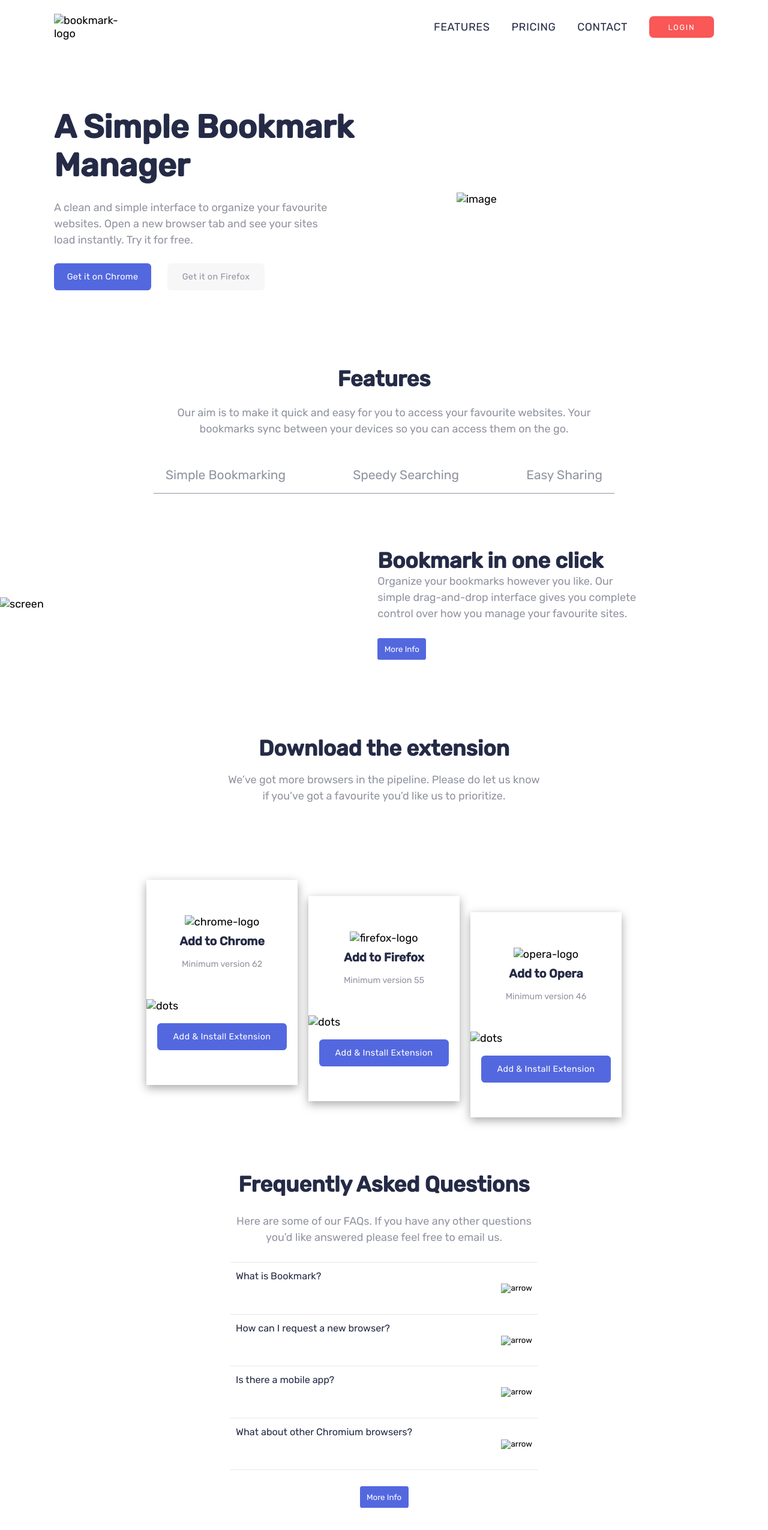
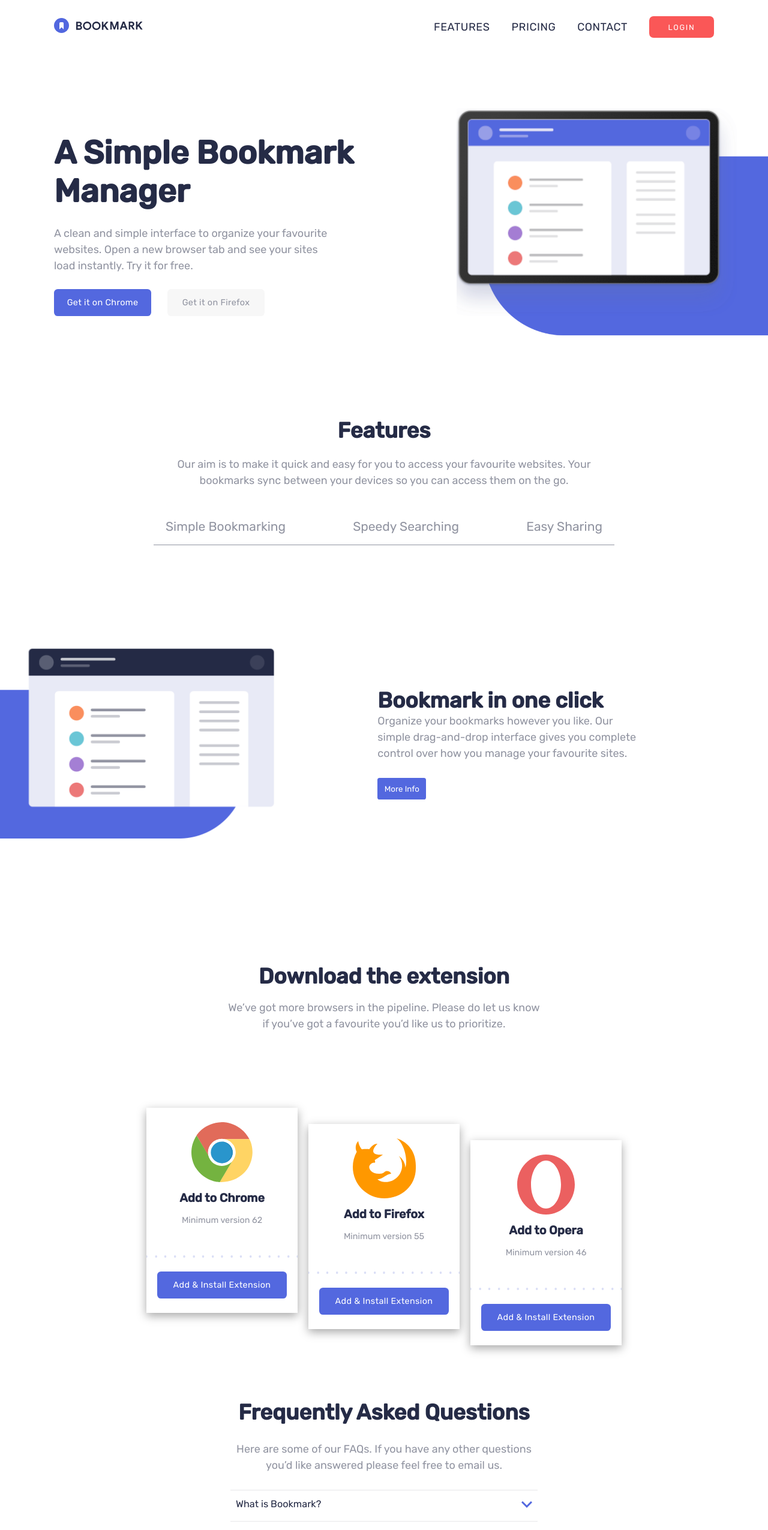
Before and after one commit to MirMurr/Bookmark_landing_page, a plain HTML site: page index.html in a window 1280 px wide. Shown: the top 2551 px of the page at 60% size. Drawn offline with Linux system fonts and the light colour scheme; a web font is replaced by a local one.

Commit message:
Add files via upload

```diff
--- a/index.html
+++ b/index.html
@@ -4,7 +4,7 @@
   <meta charset="UTF-8">
   <meta name="viewport" content="width=device-width, initial-scale=1.0"> <!-- displays site properly based on user's device -->
 
-  <link rel="icon" type="image/png" sizes="32x32" href="./images/favicon-32x32.png">
+  <link rel="icon" type="image/png" sizes="32x32" href="./favicon-32x32.png">
   <link rel="stylesheet" href="style.css">
 
   <title>Frontend Mentor | Bookmark landing page</title>
@@ -18,9 +18,9 @@
 <body>
   <header>
     <nav class="navbar">
-      <div class="logo"><img class="logo-invisible" src="./images/logo-bookmark.svg" alt="bookmark-logo"></div>
+      <div class="logo"><img class="logo-invisible" src="./logo-bookmark.svg" alt="bookmark-logo"></div>
       <ul class="navlinks">
-        <div class="logo-mobile"><img class="logo-m" src="./images/logo-bookmark-white.svg.svg" alt="bookmark-logo"></div>
+        <div class="logo-mobile"><img class="logo-m" src="./logo-bookmark-white.svg.svg" alt="bookmark-logo"></div>
         <hr>
         <li class="nav-item"><a href="#" class="navlink">Features</a></li>
         <hr>
@@ -49,7 +49,7 @@
         </div>
       </div>
       <div class="images-intro">
-        <img src="./images/image-1.png" alt="image">
+        <img src="./image-1.png" alt="image">
       </div>
 
     </section> <!--END INTRO SECTION-->
@@ -72,7 +72,7 @@
       <div class="bookmarking"> <!-- START SLIDER 1-->
         <div class="images-bookmark">
           <div class="img-bookmark">
-            <img src="./images/image-2.png" alt="screen">
+            <img src="./image-2.png" alt="screen">
           </div>
         </div>
         <div class="text-bookmarking">
@@ -84,7 +84,7 @@
 
       <div class="searching"> <!-- START SLIDER 2-->
         <div class="images-search">
-          <div class="img-search"><img src="./images/image-3.png" alt="screen"></div>
+          <div class="img-search"><img src="./image-3.png" alt="screen"></div>
         </div>
         <div class="text-searching">
           <h2>Intelligent search</h2>
@@ -95,7 +95,7 @@
 
       <div class="share"> <!-- START SLIDER 3-->
         <div class="images-share">
-          <div class="img-share"><img src="./images/image-4.png" alt="screen"></div>
+          <div class="img-share"><img src="./image-4.png" alt="screen"></div>
         </div>
         <div class="text-share">
           <h2>Share your bookmarks</h2>
@@ -114,26 +114,26 @@
 
     <section class="card-container"> <!--Start card container-->
       <div class="card-chrome"> <!--CARD CHROME-->
-        <div class="c-logo"><img src="./images/logo-chrome.svg" alt="chrome-logo"></div>
+        <div class="c-logo"><img src="./logo-chrome.svg" alt="chrome-logo"></div>
         <h4>Add to Chrome</h4>
         <p>Minimum version 62</p>
-        <div class="dot-img"><img src="./images/bg-dots.svg" alt="dots"></div>
+        <div class="dot-img"><img src="./bg-dots.svg" alt="dots"></div>
         <button type="button" class="btn-blue">Add & Install Extension</button>
       </div>
 
       <div class="card-firefox"> <!--CARD FIREFOX-->
-        <div class="f-logo"><img src="./images/logo-firefox.svg" alt="firefox-logo"></div>
+        <div class="f-logo"><img src="./logo-firefox.svg" alt="firefox-logo"></div>
         <h4>Add to Firefox</h4>
         <p>Minimum version 55</p>
-        <div class="dot-img"><img src="./images/bg-dots.svg" alt="dots"></div>
+        <div class="dot-img"><img src="./bg-dots.svg" alt="dots"></div>
         <button type="button" class="btn-blue">Add & Install Extension</button>
       </div>
 
       <div class="card-Opera"> <!--CARD OPERA-->
-        <div class="o-logo"><img src="./images/logo-opera.svg" alt="opera-logo"></div>
+        <div class="o-logo"><img src="./logo-opera.svg" alt="opera-logo"></div>
         <h4>Add to Opera</h4>
         <p>Minimum version 46</p>
-        <div class="dot-img"><img src="./images/bg-dots.svg" alt="dots"></div>
+        <div class="dot-img"><img src="./bg-dots.svg" alt="dots"></div>
         <button type="button" class="btn-blue">Add & Install Extension</button>
       </div>
     </section> <!--End card container-->
@@ -148,7 +148,7 @@
       <div class="accordion-item"> <!--FAQ Q & A 1-->
         <button class="accordion-btn" type="button">
           <span class="question">What is Bookmark?</span> <!--maybe use span instead of p-->
-          <div><img class="accordion-icon" src="./images/icon-arrow.svg" alt="arrow"></div> <!--maybe use span instead of div-->
+          <div><img class="accordion-icon" src="./icon-arrow.svg" alt="arrow"></div> <!--maybe use span instead of div-->
         </button>
         <div class="answer">
           <p>Lorem ipsum dolor sit amet, consectetur adipiscing elit. Fusce tincidunt justo eget ultricies fringilla. Phasellus blandit ipsum quis quam ornare mattis.</p>
@@ -158,7 +158,7 @@
       <div class="accordion-item"> <!--FAQ Q & A 2-->
         <button class="accordion-btn" type="button">
           <span class="question">How can I request a new browser?</span> <!--maybe use span instead of p-->
-          <div><img class="accordion-icon" src="./images/icon-arrow.svg" alt="arrow"></div> <!--maybe use span instead of div-->
+          <div><img class="accordion-icon" src="./icon-arrow.svg" alt="arrow"></div> <!--maybe use span instead of div-->
         </button>
         <div class="answer">
           <p>Vivamus luctus eros aliquet convallis ultricies. Mauris augue massa, ultricies non ligula. Suspendisse imperdiet. Vivamus luctus eros aliquet convallis ultricies. Mauris augue massa, ultricies non ligula. Suspendisse imperdie tVivamus luctus eros aliquet convallis ultricies. Mauris augue massa, ultricies non ligula. Suspendisse imperdiet.</p>
@@ -168,7 +168,7 @@
       <div class="accordion-item"> <!--FAQ Q & A 3-->
         <button class="accordion-btn" type="button">
           <span class="question">Is there a mobile app?</span> <!--maybe use span instead of p-->
-          <div><img class="accordion-icon" src="./images/icon-arrow.svg" alt="arrow"></div> <!--maybe use span instead of div-->
+          <div><img class="accordion-icon" src="./icon-arrow.svg" alt="arrow"></div> <!--maybe use span instead of div-->
         </button>
         <div class="answer">
           <p>Sed consectetur quam id neque fermentum accumsan. Praesent luctus vestibulum dolor, ut condimentum urna vulputate eget. Cras in ligula quis est pharetra mattis sit amet pharetra purus. Sed sollicitudin ex et ultricies bibendum.</p>
@@ -178,7 +178,7 @@
       <div class="accordion-item"> <!--FAQ Q & A 4-->
         <button class="accordion-btn" type="button">
           <span class="question">What about other Chromium browsers?</span> <!--maybe use span instead of p-->
-          <div><img class="accordion-icon" src="./images/icon-arrow.svg" alt="arrow"></div> <!--maybe use span instead of div-->
+          <div><img class="accordion-icon" src="./icon-arrow.svg" alt="arrow"></div> <!--maybe use span instead of div-->
         </button>
         <div class="answer">
           <p> Integer condimentum ipsum id imperdiet finibus. Vivamus in placerat mi, at euismod dui. Aliquam vitae neque eget nisl gravida pellentesque non ut velit.</p>
@@ -210,7 +210,7 @@
 
   <footer>
     <div class="row-1"> <!--row 1-->
-      <div class="logo-f"><img src="./images/logo-bookmark-white.svg.svg" alt="bookmark-logo"></div>
+      <div class="logo-f"><img src="./logo-bookmark-white.svg.svg" alt="bookmark-logo"></div>
       <div class="f-text">
         <h4>FEATURES</h4>
         <h4>PRICING</h4>
```
